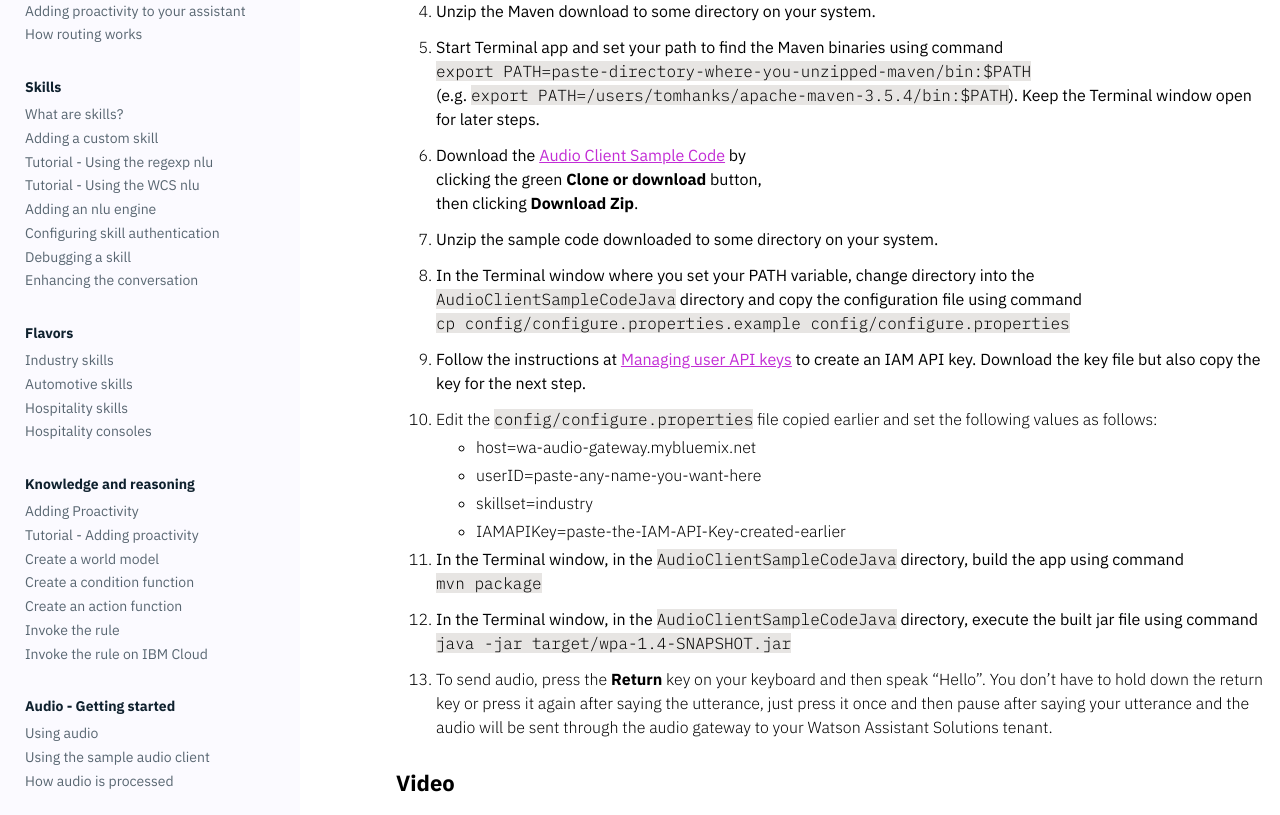
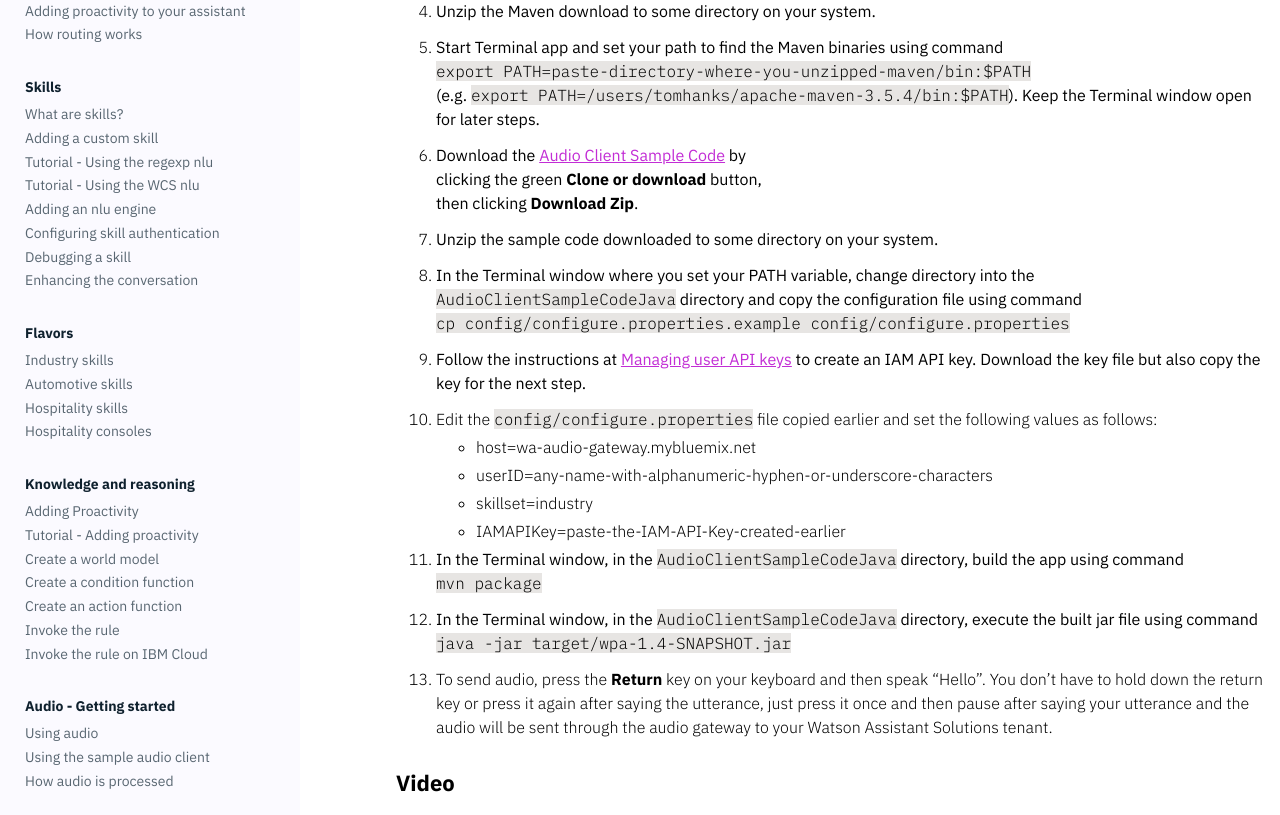
Before and after one commit to Watson-Personal-Assistant/developer, a Jekyll site: the page built from _content/trial/emulate-device.md, in a window 1280 px wide, cut to the strip 477-1292 px from the top of the page. Built offline with Jekyll 4.4.1, drawn with Linux system fonts in a browser that asks for light colours; some web fonts are replaced.

Commit message:
document that userID must be alphanumeric, hyphen or underscore.

```diff
--- a/_content/trial/emulate-device.md
+++ b/_content/trial/emulate-device.md
@@ -29,7 +29,7 @@
 
 10. Edit the `config/configure.properties` file copied earlier and set the following values as follows:
   - host=wa-audio-gateway.mybluemix.net
-  - userID=paste-any-name-you-want-here
+  - userID=any-name-with-alphanumeric-hyphen-or-underscore-characters
   - skillset=industry
   - IAMAPIKey=paste-the-IAM-API-Key-created-earlier
 
```
